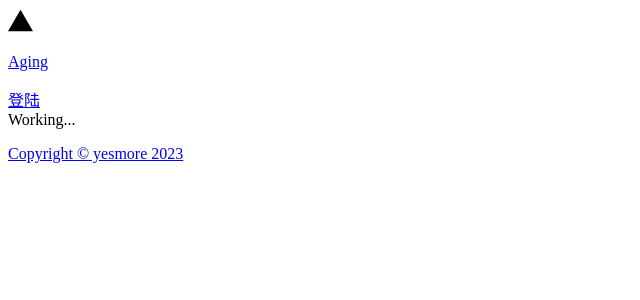
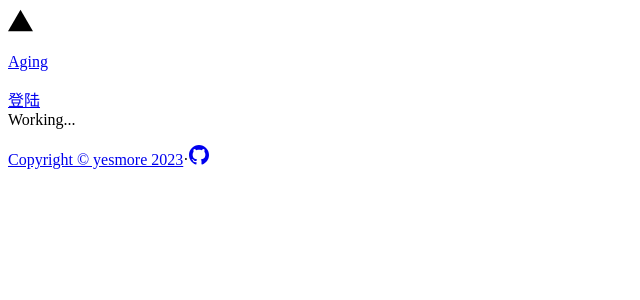
Before and after one commit to gcloudlab/aging, a Next.js app: page /sign in a window 1280 px wide. Shown: the top 300 px of the page, without its empty margins (0-640 px from the left). Built offline with nearby package versions, Linux system fonts and the light colour scheme.

Commit message:
open source

```diff
--- a/components/layout/index.tsx
+++ b/components/layout/index.tsx
@@ -53,7 +53,7 @@ export default function Layout({
         {children}
       </main>
       <div className="absolute w-full border-t border-gray-200 bg-white py-5 text-center">
-        <p className="text-gray-500">
+        <p className="flex items-center justify-center text-gray-500">
           <a
             className="font-semibold text-gray-600 transition-colors hover:text-black"
             href="https://yesmore.cc"
@@ -62,16 +62,15 @@ export default function Layout({
           >
             Copyright © yesmore 2023
           </a>
-          {/* {" "}
-          ·{" "}
+          <span className="mx-2">·</span>
           <a
-            className="font-semibold text-gray-600 transition-colors hover:text-black"
-            href="https://b.qachat.pro"
+            className=" font-semibold text-gray-600 transition-colors hover:text-black"
+            href="https://github.com/gcloudlab/aging"
             target="_blank"
             rel="noopener noreferrer"
           >
-            AI 导航
-          </a> */}
+            <Github />
+          </a>
         </p>
       </div>
     </>
```
